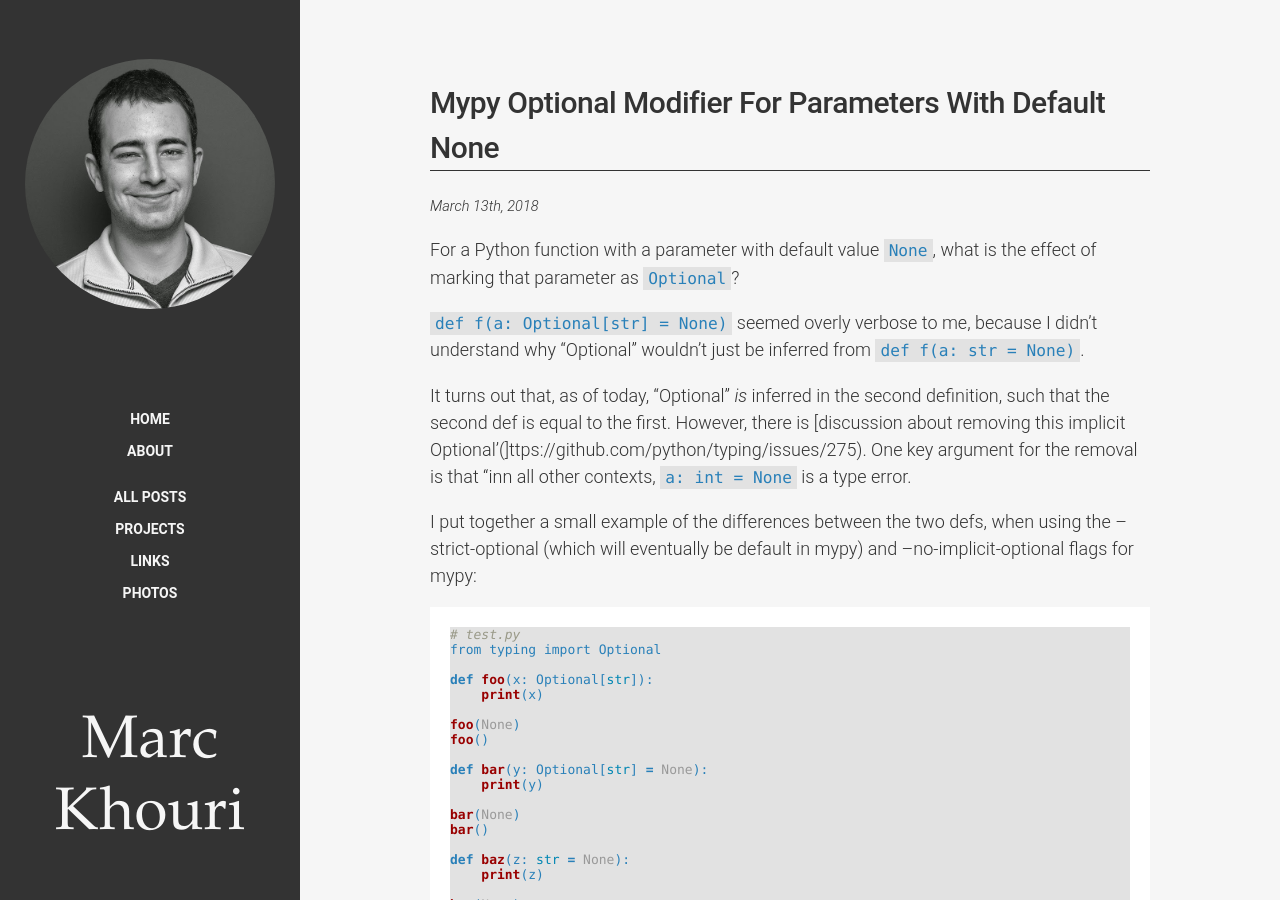
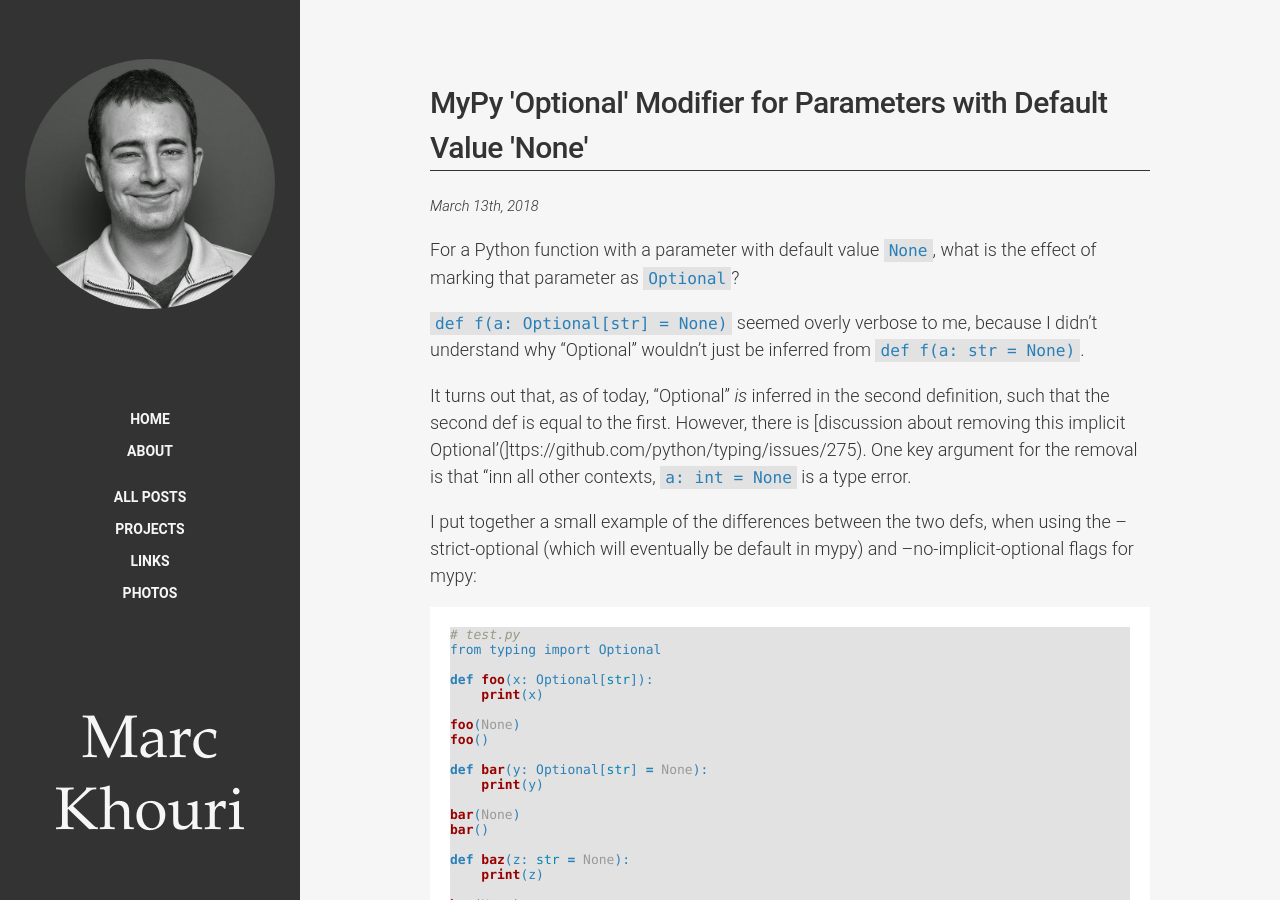
Before and after one commit to mnkhouri/mnkhouri.github.io, a Jekyll site: the page built from _posts/2018-03-13-mypy-optional-modifier-for-parameters-with-default-none.md, in a window 1280 px wide and 900 px high. Built offline with Jekyll 4.4.1, drawn with Linux system fonts in a browser that asks for light colours; some of the changed lines change nothing that is shown.

Commit message:
Add title

```diff
--- a/_posts/2018-03-13-mypy-optional-modifier-for-parameters-with-default-none.md
+++ b/_posts/2018-03-13-mypy-optional-modifier-for-parameters-with-default-none.md
@@ -1,3 +1,6 @@
+---
+title: "MyPy 'Optional' Modifier for Parameters with Default Value 'None'"
+---
 For a Python function with a parameter with default value `None`, what is the effect of marking that parameter as `Optional`?
 
 `def f(a: Optional[str] = None)` seemed overly verbose to me, because I didn't understand why "Optional" wouldn't just be inferred from `def f(a: str = None)`.
```
